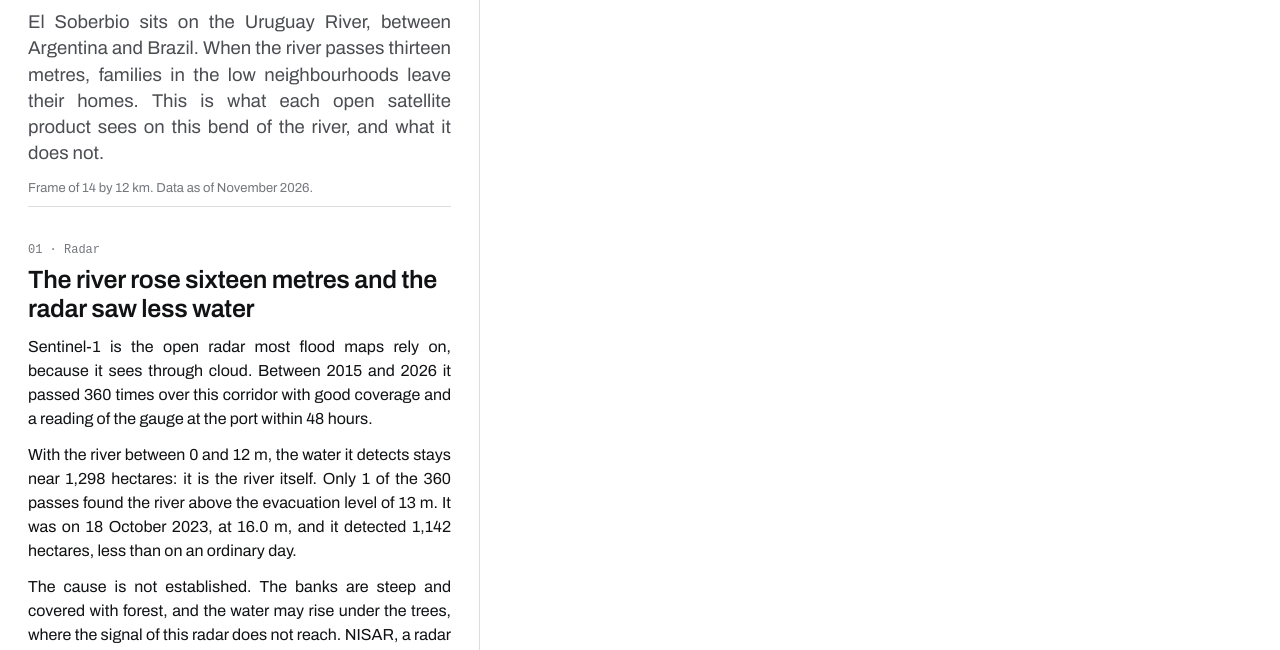
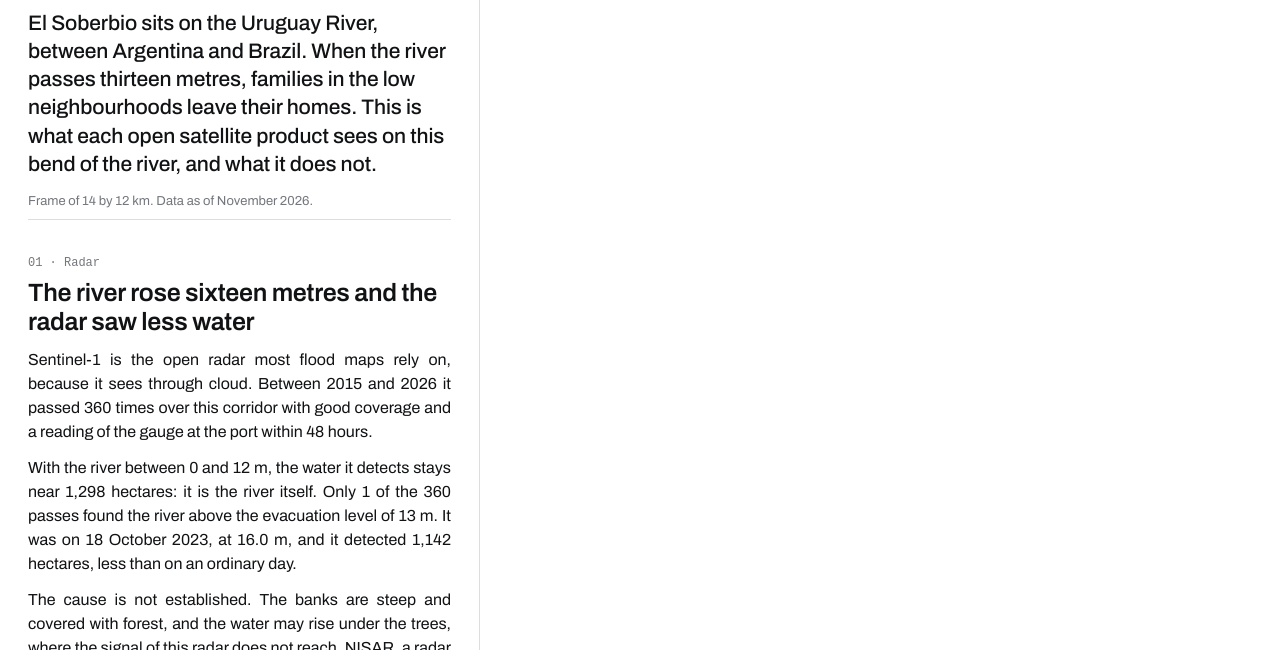
Before and after one commit to debianalt/un-lugar, a website built with Vite: page index.html in a window 1280 px wide. Shown: the part 115-765 px from the top of the page. Built offline with nearby package versions, Linux system fonts and the light colour scheme; no server answers; a web font is replaced by a local one.

Commit message:
Standfirst: larger, medium weight, left-aligned
Co-Authored-By: Claude Fable 5.2 <noreply@anthropic.com>
Claude-Session: https://claude.ai/code/session_01XZkytMYqDjxEyq1Jecyhcf

```diff
--- a/src/style.css
+++ b/src/style.css
@@ -25,7 +25,7 @@ html, body { margin: 0; background: var(--paper); color: var(--ink); font-family
 #lang:hover, #lang:focus-visible { border-color: var(--ink-2); }
 h1 { font-weight: 600; font-size: 40px; line-height: 1.05; margin: 18px 0 12px; letter-spacing: -.02em; }
 h2 { font-weight: 600; font-size: 25px; line-height: 1.16; margin: 0 0 12px; letter-spacing: -.012em; }
-.lede { font-size: 18.5px; line-height: 1.42; color: var(--ink-2); margin: 0 0 12px; }
+.lede { font-size: 21px; font-weight: 500; line-height: 1.34; color: var(--ink); margin: 0 0 14px; letter-spacing: -.005em; }
 .small { font-size: 13px; color: var(--ink-3); margin: 0 0 8px; }
 .small a, p a { color: inherit; text-underline-offset: 2px; }
 section { padding: 34px 0 30px; border-top: 1px solid var(--rule); min-height: 62vh; opacity: .45; transition: opacity .25s; }
@@ -33,7 +33,7 @@ section.on { opacity: 1; }
 section .num { font-family: var(--mono); font-size: 12px; color: var(--ink-3); display: block; margin-bottom: 6px; }
 section p { margin: 0 0 12px; }
 /* Running text is justified, with hyphenation in the page language so a narrow column does not open rivers. */
-.lede, section > p, .empty p, footer p { text-align: justify; hyphens: auto; -webkit-hyphens: auto; hyphenate-limit-chars: 9 4 4; }
+section > p, .empty p, footer p { text-align: justify; hyphens: auto; -webkit-hyphens: auto; hyphenate-limit-chars: 9 4 4; }
 /* Lists of names and links are not justified: product names must not be broken. */
 section > p.small, footer p:nth-of-type(3), footer p:last-child { text-align: left; hyphens: manual; -webkit-hyphens: manual; }
 .figure { background: var(--card); border: 1px solid var(--rule); border-radius: 6px; padding: 14px 14px 10px; margin: 16px 0; }
@@ -102,6 +102,7 @@ footer a { color: inherit; text-underline-offset: 2px; }
   #mapwrap { order: -1; position: sticky; top: 0; height: 44vh; z-index: 5; border-bottom: 1px solid var(--rule); }
   #text { border-right: 0; padding: 20px 16px 60px; }
   h1 { font-size: 32px; }
+  .lede { font-size: 19px; }
   section { min-height: 0; }
   #legend[data-id='notes'], #legend[data-id='forest'] { display: none; } /* on a phone the chips and the bar below the map already carry the key */
   #legend { top: 8px; left: 8px; max-width: 220px; font-size: 11.5px; padding: 6px 8px; }
```
